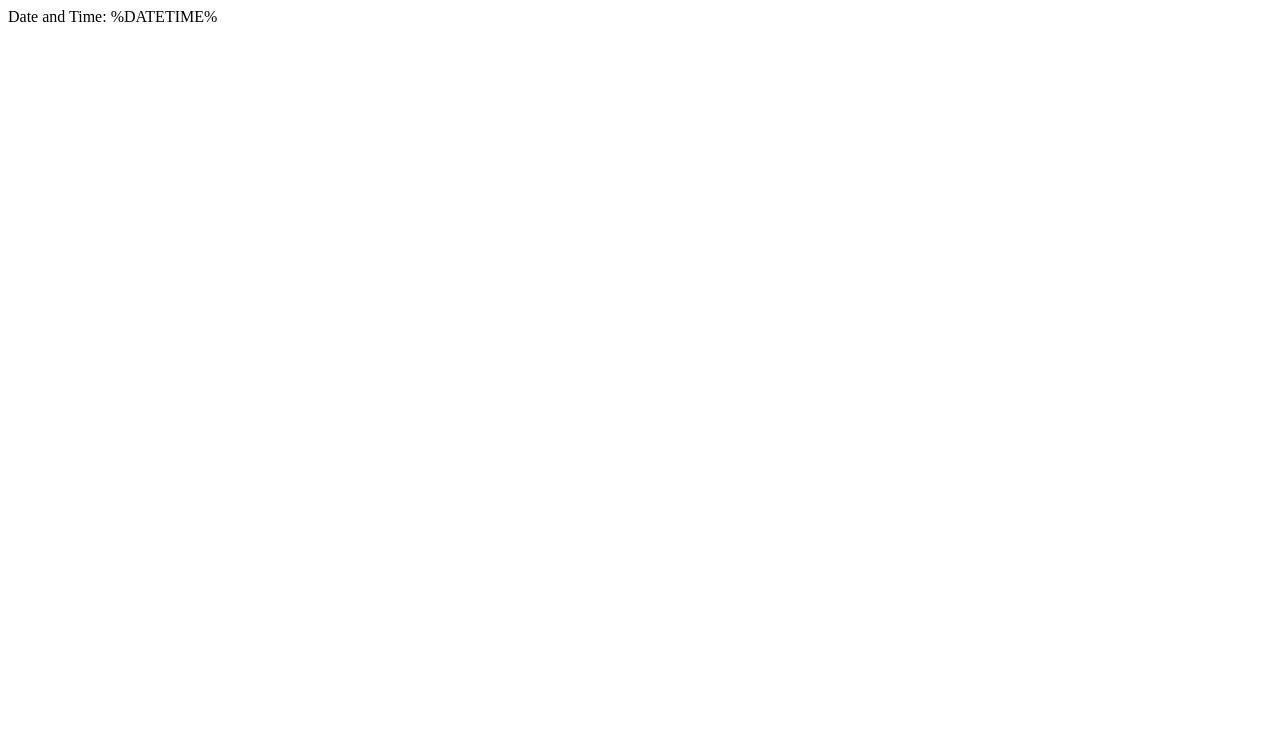
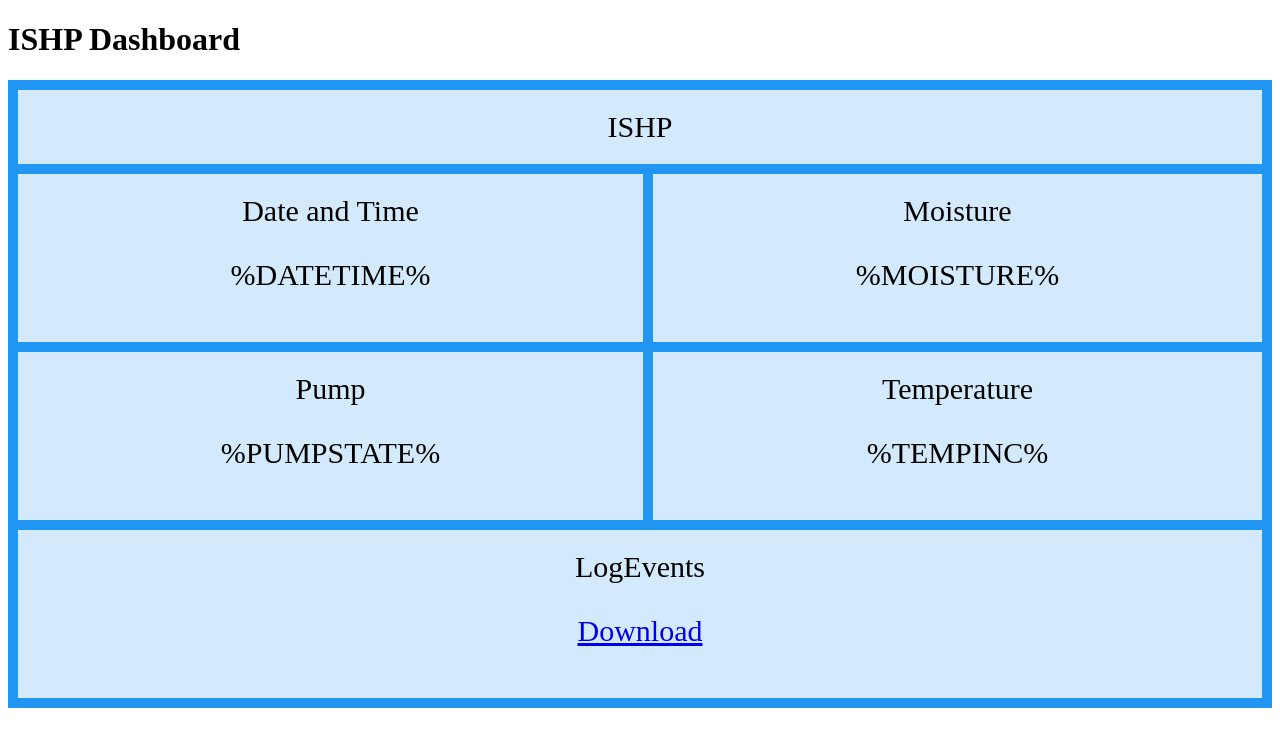
Before and after one commit to LTC-IT/ISHP, a plain HTML site: page ISHP/data/dashboard.html in a window 1280 px wide. Drawn offline with Linux system fonts and the light colour scheme.

Commit message:
Dashboard Updates

```diff
--- a/ISHP/data/dashboard.html
+++ b/ISHP/data/dashboard.html
@@ -1,11 +1,44 @@
 <!DOCTYPE html>
-<html lang="en">
+<html>
 <head>
-    <meta charset="UTF-8">
-    <title>Title</title>
+<style>
+.grid-container {
+  display: grid;
+  grid-template-columns: auto auto;
+  grid-gap: 10px;
+  background-color: #2196F3;
+  padding: 10px;
+}
+
+.grid-container > div {
+  background-color: rgba(255, 255, 255, 0.8);
+  text-align: center;
+  padding: 20px 0;
+  font-size: 30px;
+}
+
+.item1 {
+  grid-column-start: 1;
+  grid-column-end: 3;
+}
+
+
+</style>
 </head>
 <body>
-Date and Time: %DATETIME%
+
+<h1>ISHP Dashboard</h1>
+
+<div class="grid-container">
+  <div class="item1">ISHP</div>
+  <div class="item2">Date and Time<p>%DATETIME%</p></div>
+  <div class="item3">Moisture <p>%MOISTURE%</div>
+  <div class="item4">Pump <p>%PUMPSTATE%</p></div>
+  <div class="item5">Temperature <p>%TEMPINC%</p></div>
+  <div class="item1">LogEvents<p><a href="/logOutput">Download</a></div>
+
+</div>
+
 
 </body>
 </html>
```
Also changed, not shown: 1 other file.
